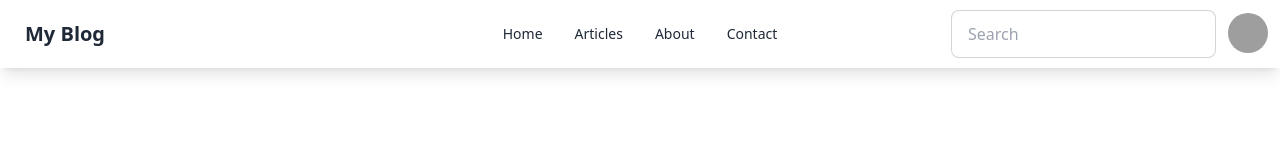
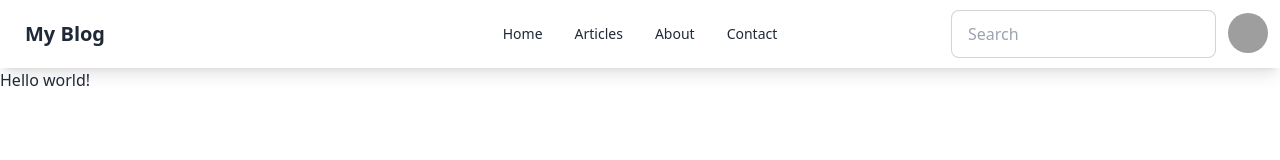
Before and after one commit to iknizzz1807/blog-site, a SvelteKit app: page / in a window 1280 px wide. Shown: the top 160 px of the page. Built offline with nearby package versions, Linux system fonts and the light colour scheme; grey boxes are pictures that could not be loaded.

Commit message:
Put the Nav Bar into the layout part

```diff
--- a/src/routes/+layout.svelte
+++ b/src/routes/+layout.svelte
@@ -1,5 +1,8 @@
 <script>
   import "../app.css";
+  import NavBar from "$lib/components/+NavBar.svelte";
 </script>
 
+<NavBar />
+
 <slot />
--- a/src/routes/+page.svelte
+++ b/src/routes/+page.svelte
@@ -1,4 +1,6 @@
 <script lang="ts">
-    import NavBar from "$lib/components/+NavBar.svelte";
 </script>
-<NavBar/>
+
+<div class="container">
+  <h1>Hello world!</h1>
+</div>
```
